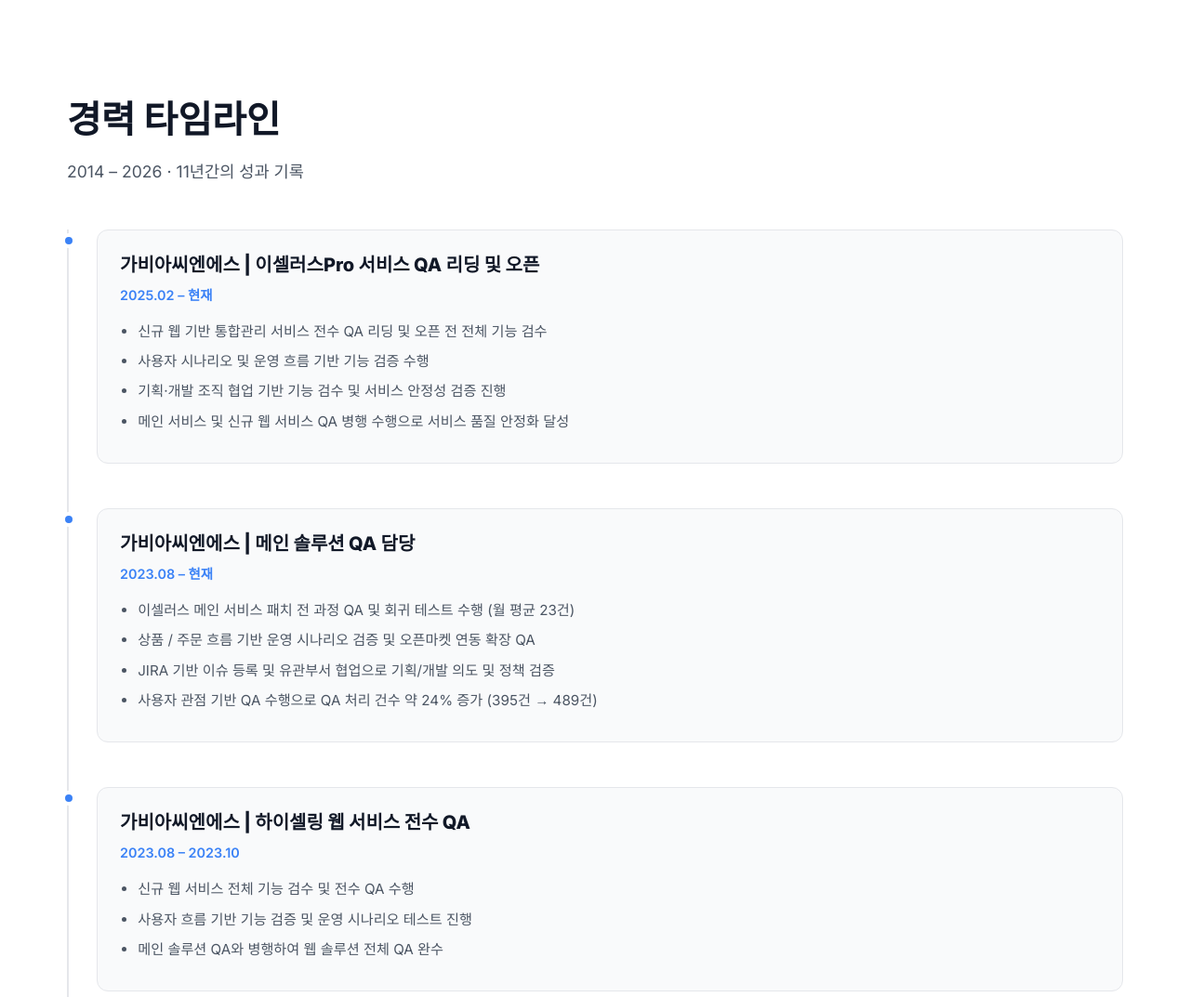
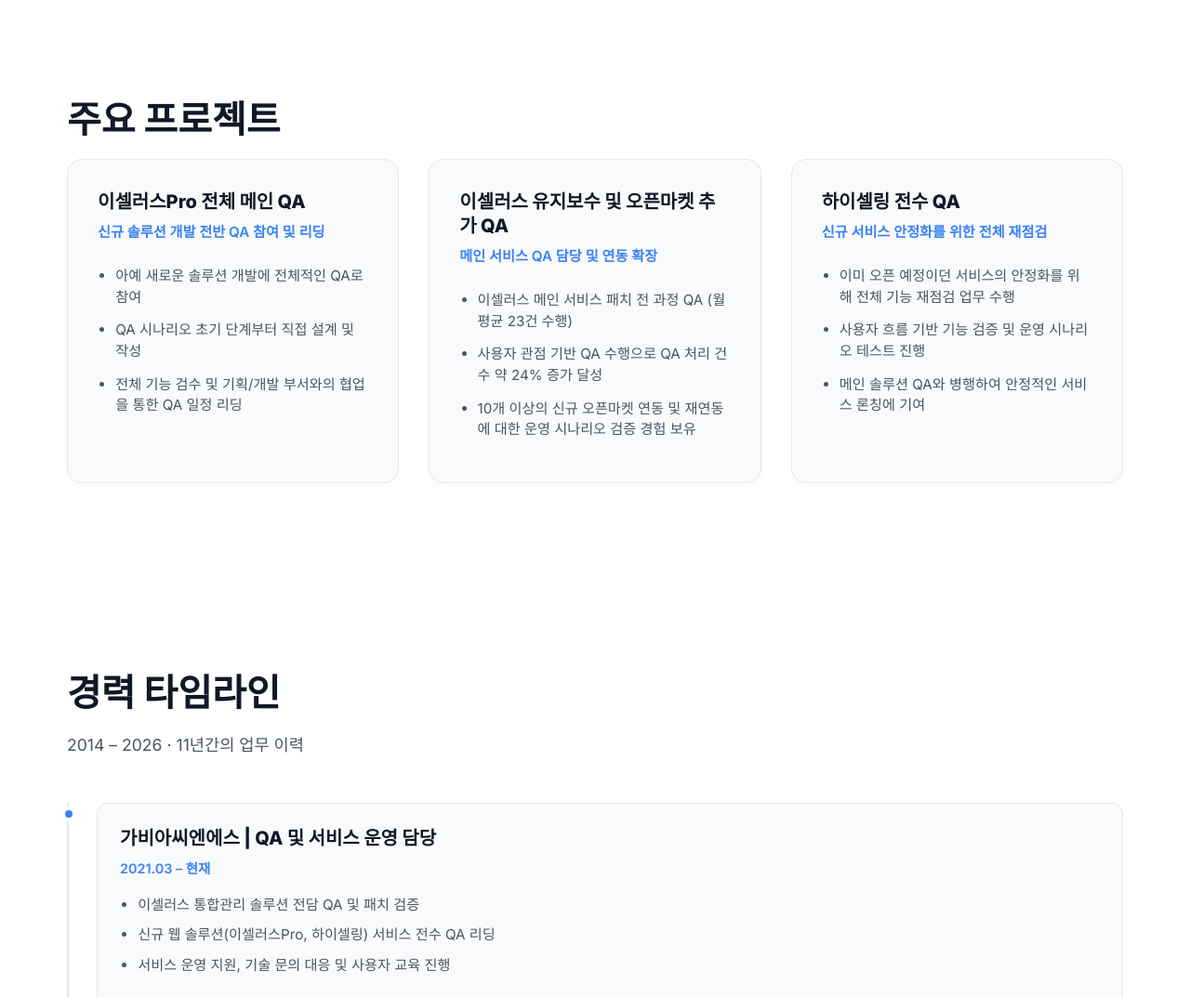
Before and after one commit to gudfbs/gudfbs.github.io, a plain HTML site: page index.html in a window 1280 px wide. Shown: the part 1377-2450 px from the top of the page at 93% size. Drawn offline with Linux system fonts and the light colour scheme.

Commit message:
Separate projects and simplify career timeline

```diff
--- a/index.html
+++ b/index.html
@@ -21,6 +21,7 @@
             <a href="#" class="logo">송형륜</a>
             <ul class="nav-links">
                 <li><a href="#about">소개</a></li>
+                <li><a href="#projects">프로젝트</a></li>
                 <li><a href="#career">경력</a></li>
                 <li><a href="#skills">기술 스택</a></li>
                 <li><a href="#contact">연락처</a></li>
@@ -109,71 +110,64 @@
             </div>
         </section>
 
+        <section id="projects" class="projects section">
+            <div class="container">
+                <h2 class="section-title slide-up">주요 프로젝트</h2>
+                <div class="projects-grid slide-up">
+
+                    <div class="project-card">
+                        <h3>이셀러스Pro 전체 메인 QA</h3>
+                        <p class="project-desc">신규 솔루션 개발 전반 QA 참여 및 리딩</p>
+                        <ul>
+                            <li>아예 새로운 솔루션 개발에 전체적인 QA로 참여</li>
+                            <li>QA 시나리오 초기 단계부터 직접 설계 및 작성</li>
+                            <li>전체 기능 검수 및 기획/개발 부서와의 협업을 통한 QA 일정 리딩</li>
+                        </ul>
+                    </div>
+
+                    <div class="project-card">
+                        <h3>이셀러스 유지보수 및 오픈마켓 추가 QA</h3>
+                        <p class="project-desc">메인 서비스 QA 담당 및 연동 확장</p>
+                        <ul>
+                            <li>이셀러스 메인 서비스 패치 전 과정 QA (월 평균 23건 수행)</li>
+                            <li>사용자 관점 기반 QA 수행으로 QA 처리 건수 약 24% 증가 달성</li>
+                            <li>10개 이상의 신규 오픈마켓 연동 및 재연동에 대한 운영 시나리오 검증 경험 보유</li>
+                        </ul>
+                    </div>
+
+                    <div class="project-card">
+                        <h3>하이셀링 전수 QA</h3>
+                        <p class="project-desc">신규 서비스 안정화를 위한 전체 재점검</p>
+                        <ul>
+                            <li>이미 오픈 예정이던 서비스의 안정화를 위해 전체 기능 재점검 업무 수행</li>
+                            <li>사용자 흐름 기반 기능 검증 및 운영 시나리오 테스트 진행</li>
+                            <li>메인 솔루션 QA와 병행하여 안정적인 서비스 론칭에 기여</li>
+                        </ul>
+                    </div>
+
+                </div>
+            </div>
+        </section>
+
         <section id="career" class="career section">
             <div class="container">
                 <h2 class="section-title slide-up">경력 타임라인</h2>
-                <p class="section-subtitle slide-up">2014 – 2026 · 11년간의 성과 기록</p>
+                <p class="section-subtitle slide-up">2014 – 2026 · 11년간의 업무 이력</p>
 
                 <div class="timeline">
-                    <!-- Timeline Item 1 -->
                     <div class="timeline-item slide-up">
                         <div class="timeline-dot"></div>
                         <div class="timeline-content">
-                            <h3>가비아씨엔에스 | 이셀러스Pro 서비스 QA 리딩 및 오픈</h3>
-                            <p class="timeline-desc">2025.02 – 현재</p>
+                            <h3>가비아씨엔에스 | QA 및 서비스 운영 담당</h3>
+                            <p class="timeline-desc">2021.03 – 현재</p>
                             <ul>
-                                <li>신규 웹 기반 통합관리 서비스 전수 QA 리딩 및 오픈 전 전체 기능 검수</li>
-                                <li>사용자 시나리오 및 운영 흐름 기반 기능 검증 수행</li>
-                                <li>기획·개발 조직 협업 기반 기능 검수 및 서비스 안정성 검증 진행</li>
-                                <li>메인 서비스 및 신규 웹 서비스 QA 병행 수행으로 서비스 품질 안정화 달성</li>
+                                <li>이셀러스 통합관리 솔루션 전담 QA 및 패치 검증</li>
+                                <li>신규 웹 솔루션(이셀러스Pro, 하이셀링) 서비스 전수 QA 리딩</li>
+                                <li>서비스 운영 지원, 기술 문의 대응 및 사용자 교육 진행</li>
                             </ul>
                         </div>
                     </div>
 
-                    <!-- Timeline Item 2 -->
-                    <div class="timeline-item slide-up">
-                        <div class="timeline-dot"></div>
-                        <div class="timeline-content">
-                            <h3>가비아씨엔에스 | 메인 솔루션 QA 담당</h3>
-                            <p class="timeline-desc">2023.08 – 현재</p>
-                            <ul>
-                                <li>이셀러스 메인 서비스 패치 전 과정 QA 및 회귀 테스트 수행 (월 평균 23건)</li>
-                                <li>상품 / 주문 흐름 기반 운영 시나리오 검증 및 오픈마켓 연동 확장 QA</li>
-                                <li>JIRA 기반 이슈 등록 및 유관부서 협업으로 기획/개발 의도 및 정책 검증</li>
-                                <li>사용자 관점 기반 QA 수행으로 QA 처리 건수 약 24% 증가 (395건 → 489건)</li>
-                            </ul>
-                        </div>
-                    </div>
-
-                    <!-- Timeline Item 3 -->
-                    <div class="timeline-item slide-up">
-                        <div class="timeline-dot"></div>
-                        <div class="timeline-content">
-                            <h3>가비아씨엔에스 | 하이셀링 웹 서비스 전수 QA</h3>
-                            <p class="timeline-desc">2023.08 – 2023.10</p>
-                            <ul>
-                                <li>신규 웹 서비스 전체 기능 검수 및 전수 QA 수행</li>
-                                <li>사용자 흐름 기반 기능 검증 및 운영 시나리오 테스트 진행</li>
-                                <li>메인 솔루션 QA와 병행하여 웹 솔루션 전체 QA 완수</li>
-                            </ul>
-                        </div>
-                    </div>
-
-                    <!-- Timeline Item 4 -->
-                    <div class="timeline-item slide-up">
-                        <div class="timeline-dot"></div>
-                        <div class="timeline-content">
-                            <h3>가비아씨엔에스 | 서비스 운영 및 교육</h3>
-                            <p class="timeline-desc">2021.03 – 현재</p>
-                            <ul>
-                                <li>이셀러스 메인 서비스 운영 지원 및 기술 문의 대응</li>
-                                <li>이셀러스 주머니 솔루션 온·오프라인 교육 진행</li>
-                                <li>사용자 운영 흐름 및 실제 사용 환경 기반 서비스 지원 수행</li>
-                            </ul>
-                        </div>
-                    </div>
-
-                    <!-- Timeline Item 5 -->
                     <div class="timeline-item slide-up">
                         <div class="timeline-dot"></div>
                         <div class="timeline-content">
@@ -183,7 +177,6 @@
                                 <li>VOC 데이터 분석 및 문제 원인 파악을 통한 운영 프로세스 개선</li>
                                 <li>운영 매뉴얼 및 교육자료 제작, 신규 인력 교육 수행</li>
                                 <li>VOC 분석 기반 개선안 적용으로 VOC 약 30% 감소 달성 (1813건 → 1268건)</li>
-                                <li>운영 개선 활동 기반 사내 우수 기획상 수상</li>
                             </ul>
                         </div>
                     </div>
--- a/style.css
+++ b/style.css
@@ -335,6 +335,52 @@ h1, h2, h3 {
     max-width: 800px;
 }
 
+/* Projects Section */
+.projects-grid {
+    display: grid;
+    grid-template-columns: repeat(auto-fit, minmax(300px, 1fr));
+    gap: 2rem;
+}
+
+.project-card {
+    background: var(--card-bg);
+    border: 1px solid var(--border-color);
+    padding: 2rem;
+    border-radius: 16px;
+    transition: transform 0.3s ease, border-color 0.3s ease;
+    box-shadow: 0 4px 6px rgba(0,0,0,0.02);
+}
+
+.project-card:hover {
+    transform: translateY(-5px);
+    border-color: var(--accent-color);
+}
+
+.project-card h3 {
+    font-size: 1.25rem;
+    margin-bottom: 0.5rem;
+    color: var(--text-main);
+}
+
+.project-desc {
+    color: var(--accent-color);
+    font-size: 0.95rem;
+    margin-bottom: 1.5rem;
+    font-weight: 600;
+}
+
+.project-card ul {
+    list-style-type: disc;
+    padding-left: 1.2rem;
+    color: var(--text-muted);
+}
+
+.project-card li {
+    margin-bottom: 0.8rem;
+    font-size: 0.95rem;
+    line-height: 1.5;
+}
+
 /* Career Timeline */
 .timeline {
     position: relative;
```
